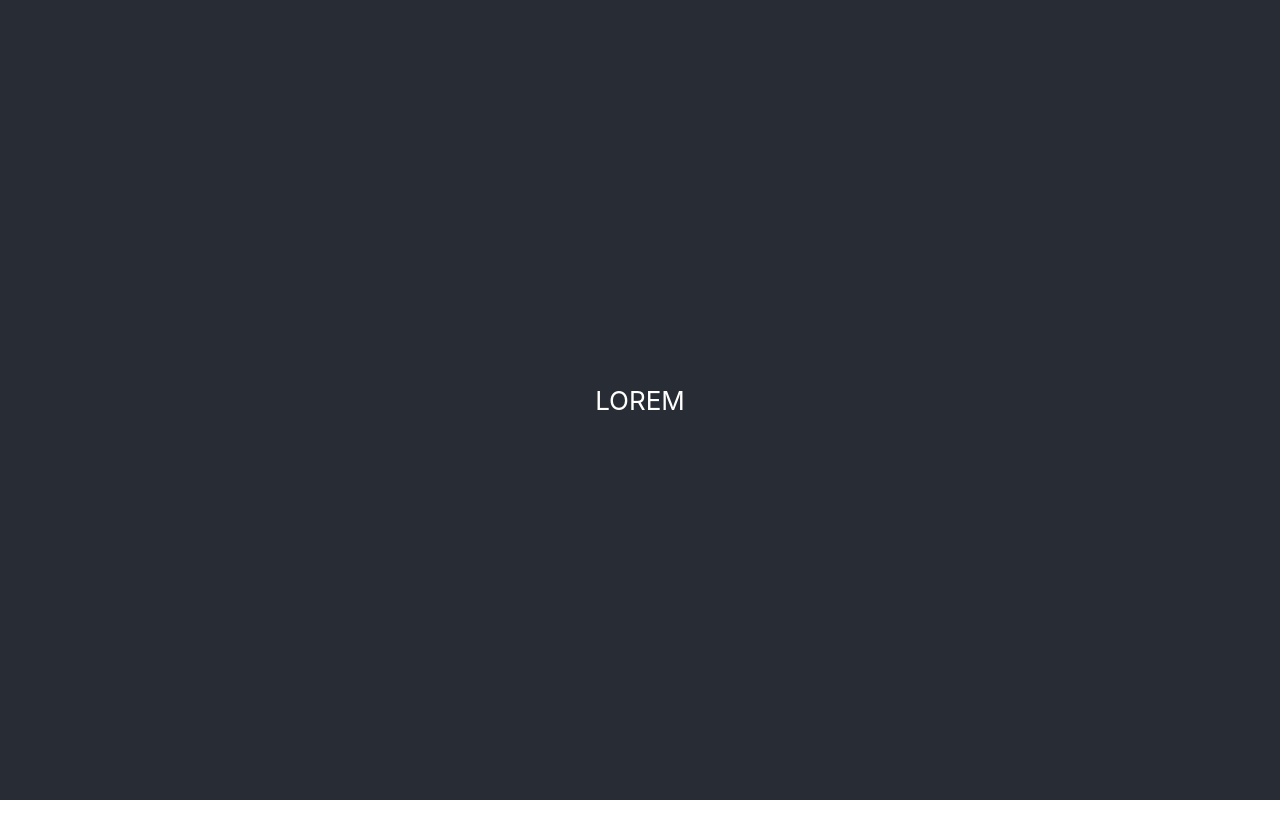
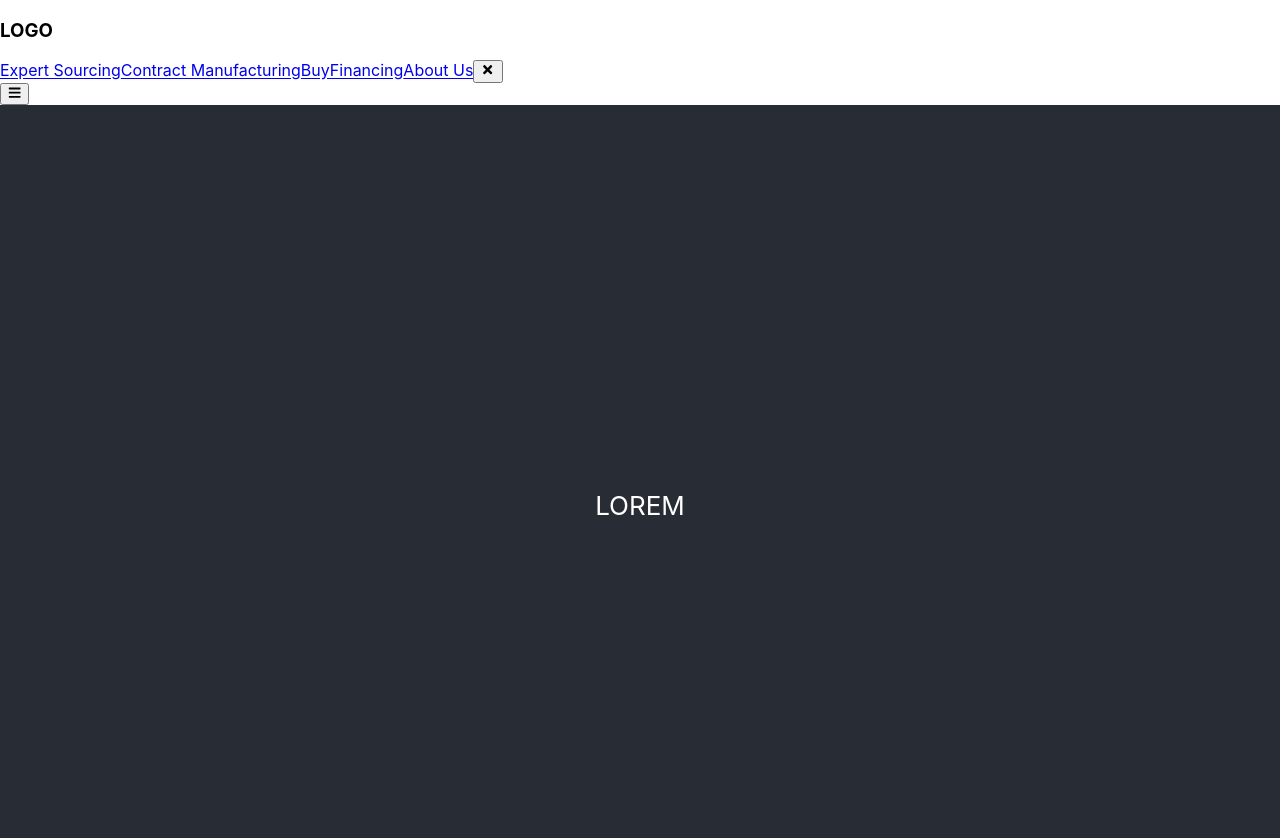
Before and after one commit to Muhammad-Ali75/productPage, a React (Create React App) app: page / in a window 1280 px wide. Shown: the top 838 px of the page. Before the commit the page ends 800 px from the top, so only its background shows below. Built offline with nearby package versions, Linux system fonts and the light colour scheme.

Commit message:
added nav bar content

```diff
--- a/package.json
+++ b/package.json
@@ -8,6 +8,7 @@
     "@testing-library/user-event": "^13.5.0",
     "react": "^18.2.0",
     "react-dom": "^18.2.0",
+    "react-icons": "^4.9.0",
     "react-scripts": "5.0.1",
     "web-vitals": "^2.1.4"
   },
--- a/src/App.js
+++ b/src/App.js
@@ -1,10 +1,14 @@
 import "./App.css";
+import NavBar from "./components/NavBar";
 
 function App() {
   return (
-    <div className="App">
-      <header className="App-header">LOREM</header>
-    </div>
+    <>
+      <NavBar />
+      <div className="App">
+        <header className="App-header">LOREM</header>
+      </div>
+    </>
   );
 }
 
--- /dev/null
+++ b/src/components/NavBar.js
@@ -0,0 +1,31 @@
+import { useRef } from "react";
+import { FaBars, FaTimes } from "react-icons/fa";
+
+function NavBar() {
+  const navRef = useRef();
+
+  function showNavBar() {
+    navRef.current.classList.toggle("responsve-nav");
+  }
+
+  return (
+    <header>
+      <h3>LOGO</h3>
+      <nav>
+        <a href="/expert">Expert Sourcing</a>
+        <a href="/contact">Contract Manufacturing</a>
+        <a href="/buy">Buy</a>
+        <a href="/finance">Financing</a>
+        <a href="/about">About Us</a>
+        <button className="nav-btn nav-close-btn" onClick={showNavBar}>
+          <FaTimes />
+        </button>
+      </nav>
+      <button className="nav-btn" onClick={showNavBar}>
+        <FaBars />
+      </button>
+    </header>
+  );
+}
+
+export default NavBar;
```
Also changed, not shown: 1 other file (tests, documents, lock files or other folders).
